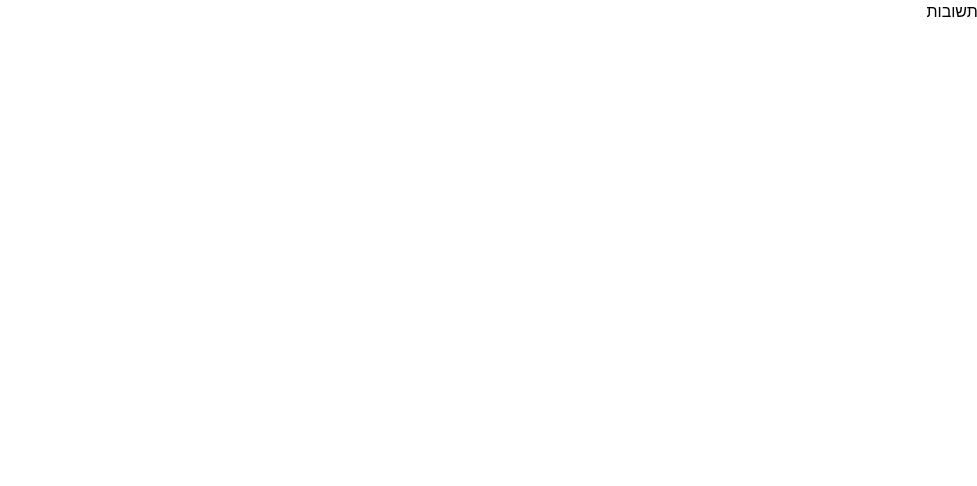
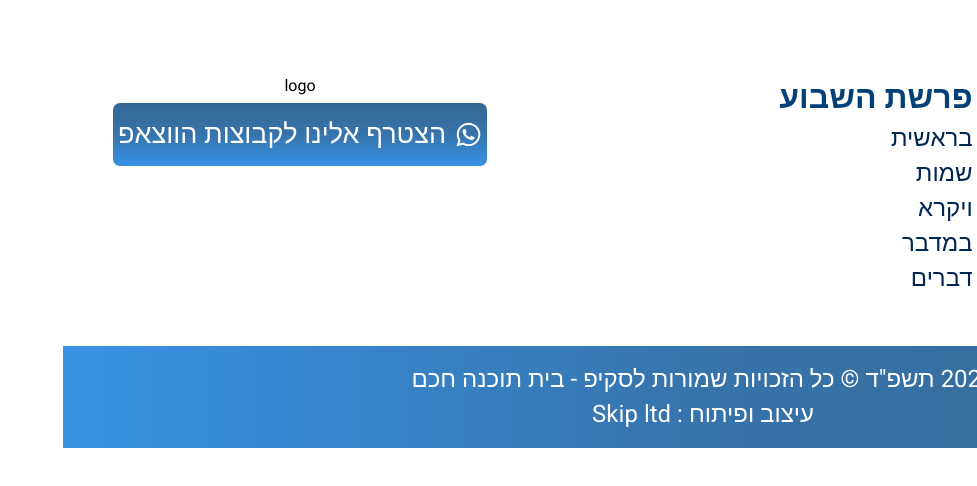
Before and after one commit to workin-efrati/main-website, a Next.js app: page / in a window 1280 px wide. Shown: the top 486 px of the page, without its empty margins (303-1280 px from the left). Built offline with nearby package versions, Linux system fonts and the light colour scheme.

Commit message:
before pull font

```diff
--- a/app/layout.jsx
+++ b/app/layout.jsx
@@ -1,5 +1,7 @@
 import { Heebo } from "next/font/google";
 import "./globals.scss";
+import Footer from "@/components/Footer";
+import { ShareLinks } from "@/components/ShereLinks";
 
 const heebo = Heebo({ subsets: ["hebrew", "latin"], weight: ["100", "200", "300", "400", "500", "600", "700", "800", "900"] });
 
@@ -11,7 +13,10 @@ export const metadata = {
 export default function RootLayout({ children }) {
   return (
     <html lang="he">
-      <body className={heebo.className}>{children}</body>
+      <body className={heebo.className}>
+        {children}
+        <Footer />
+      </body>
     </html>
   );
 }
--- /dev/null
+++ b/components/Footer/index.jsx
@@ -0,0 +1,43 @@
+import React from "react";
+import Link from "next/link";
+import styles from "./style.module.scss";
+import { abuot, questions, WeeklyPortion } from "./text.js";
+import JoinUs from "../JoinUs";
+
+export default function Footer() {
+  const RenderList = ({ items, title }) => (
+    <div className={styles.renderList}>
+      <h3 className={styles.title}>{title}</h3>
+      <ul>
+        {items?.map((item, index) => (
+          <li key={index}>
+            <Link className={styles.link} href={`${item}/${title}`}>
+              {item}
+            </Link>
+          </li>
+        ))}
+      </ul>
+    </div>
+  );
+
+  return (
+    <footer>
+      <nav className={styles.container}>
+        <div className={styles.logo}>
+          <div>logo</div>
+          <JoinUs />
+        </div>
+        <div className={styles.containerList}>
+          <RenderList items={abuot} title={"אודות"} />
+          <RenderList items={questions} title={"שאלות"} />
+          <RenderList items={WeeklyPortion} title={"פרשת השבוע"} />
+        </div>
+      </nav>
+      <p className={styles.p}>
+        2024 תשפ"ד © כל הזכויות שמורות לסקיפ - בית תוכנה חכם
+        <br />
+        עיצוב ופיתוח : Skip ltd
+      </p>
+    </footer>
+  );
+}
--- /dev/null
+++ b/components/Footer/style.module.scss
@@ -0,0 +1,60 @@
+.container {
+  display: flex;
+  flex-direction: column;
+  justify-content: space-between;
+  padding: 10px;
+
+  @media screen and (min-width: 768px) {
+    flex-direction: row;
+    padding: 50px;
+  }
+  .containerList {
+    @media screen and (min-width: 768px) {
+      order: -1;
+    }
+  }
+}
+
+.renderList {
+  li,
+  h3 {
+    padding: 0 10px;
+    list-style-type: none;
+  }
+}
+
+
+.title {
+  font-family: 700;
+  font-size: 32px;
+  color: #034077;
+}
+.link {
+  text-decoration: none;
+  font-family: 700;
+  font-size: 24px;
+  color: #002651;
+}
+
+.containerList {
+  display: flex;
+  justify-content: space-around;
+  align-items: start;
+  gap: 10px;
+}
+
+.logo{
+  display: flex;
+  flex-direction: column;
+  align-items: center;
+  gap: 5px;
+}
+
+.p {
+  text-align: center;
+  color: #ffffff;
+  font-family: 400;
+  font-size: 24px;
+  background: var(--blue-gradient);
+  padding: 1rem 0;
+}
--- /dev/null
+++ b/components/Footer/text.js
@@ -0,0 +1,3 @@
+export const abuot = ['צור קשר', 'בית המדרש', 'הצטרף לקהילה']
+export const questions = ['הלכה', 'אמונה', 'טהרה']
+export const WeeklyPortion = ['בראשית', 'שמות', 'ויקרא','במדבר','דברים']
--- /dev/null
+++ b/components/JoinUs/index.jsx
@@ -0,0 +1,13 @@
+import React from "react";
+import Link from "next/link";
+import styles from "./style.module.scss";
+import { FaWhatsapp } from "react-icons/fa";
+
+export default function JoinUs() {
+  return (
+    <Link href={"/JoinUs"} className={styles.container}>
+      <FaWhatsapp className={styles.logo} />
+      הצטרף אלינו לקבוצות הווצאפ
+    </Link>
+  );
+}
--- /dev/null
+++ b/components/JoinUs/style.module.scss
@@ -0,0 +1,26 @@
+.container {
+    display: flex;
+    justify-content: center;
+    align-items: center;
+    gap: 9px;
+    min-width: 350px;
+    font-family: 700;
+    font-size: 24px;
+    color: #ffffff;
+    background: linear-gradient(to top, rgba(6, 119, 221, 0.8), rgba(4, 81, 151, 0.8), rgba(3, 64, 119, 0.8));
+    text-decoration: none;
+    border-radius: 7px;
+    padding: 12px 5px;
+}
+
+.logo{
+    font-size: 24px;
+}
+
+@media screen and (min-width: 768px) {
+    .logo, .container{
+        font-size: 27px;
+
+    }
+
+  }
```
Also changed, not shown: compomemts/index.jsx (deleted), hooks/index.jsx (deleted).
